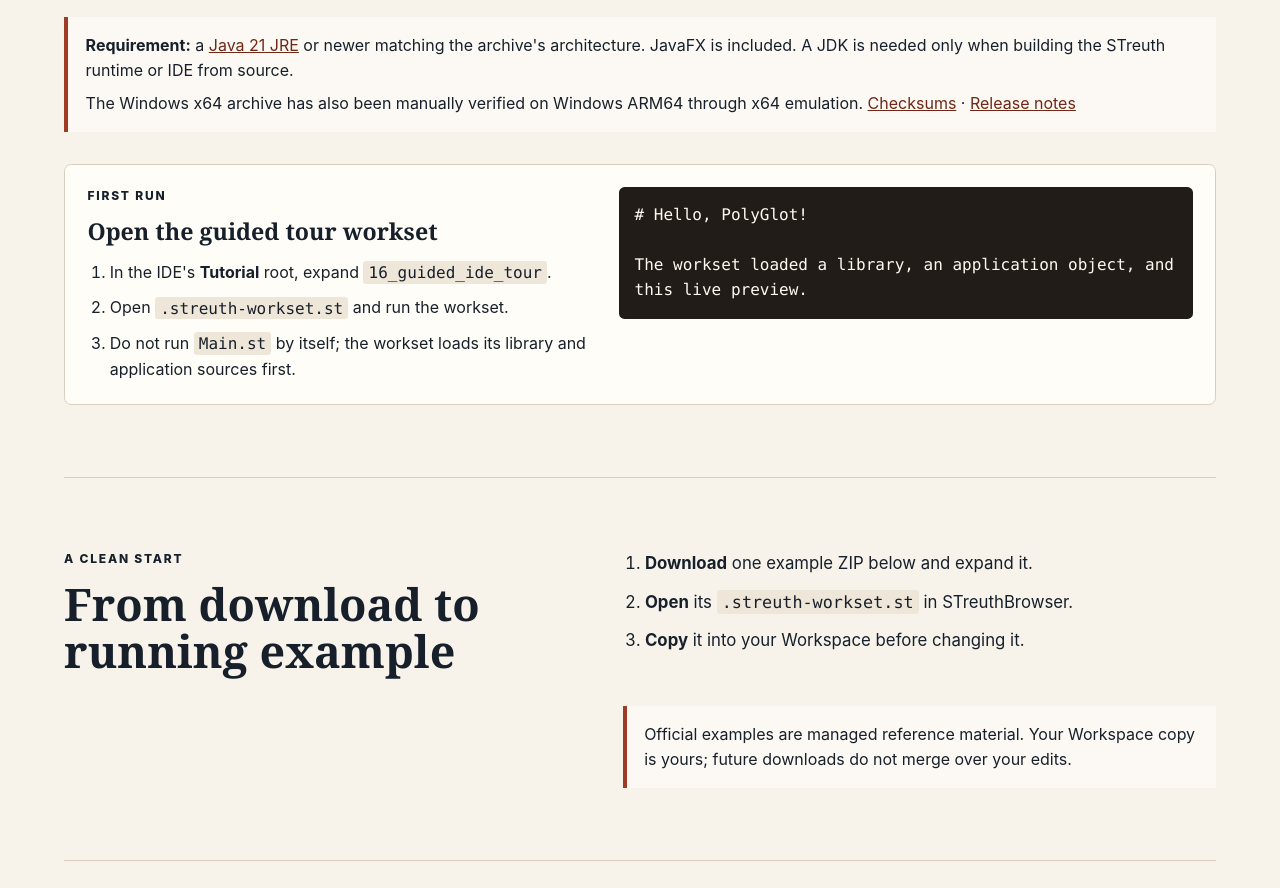
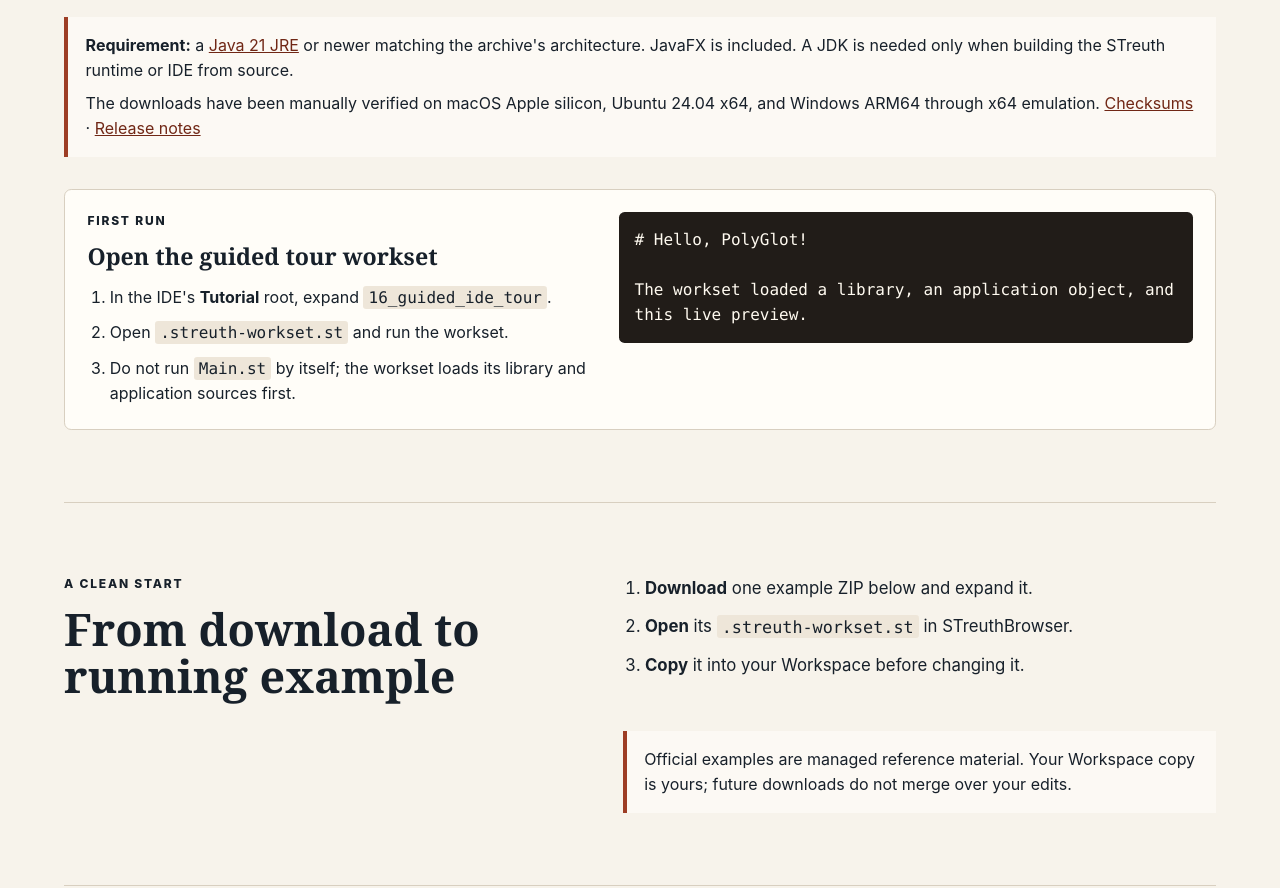
Before and after one commit to streuth/STreuthExamples, a plain HTML site: page site/index.html in a window 1280 px wide. Shown: the part 1132-2020 px from the top of the page. Drawn offline with Linux system fonts and the light colour scheme; files whose address does not match are found by name.

Commit message:
Record cross-platform download validation

```diff
--- a/site/index.html
+++ b/site/index.html
@@ -52,7 +52,7 @@
       </div>
       <div class="requirements">
         <p><strong>Requirement:</strong> a <a href="https://adoptium.net/temurin/releases/?version=21&amp;package=jre">Java 21 JRE</a> or newer matching the archive's architecture. JavaFX is included. A JDK is needed only when building the STreuth runtime or IDE from source.</p>
-        <p>The Windows x64 archive has also been manually verified on Windows ARM64 through x64 emulation. <a href="https://github.com/streuth/STreuthExamples/releases/download/ide-v0.1.0/SHA256SUMS">Checksums</a> · <a href="https://github.com/streuth/STreuthExamples/releases/tag/ide-v0.1.0">Release notes</a></p>
+        <p>The downloads have been manually verified on macOS Apple silicon, Ubuntu 24.04 x64, and Windows ARM64 through x64 emulation. <a href="https://github.com/streuth/STreuthExamples/releases/download/ide-v0.1.0/SHA256SUMS">Checksums</a> · <a href="https://github.com/streuth/STreuthExamples/releases/tag/ide-v0.1.0">Release notes</a></p>
       </div>
       <div class="first-run">
         <div>
```
